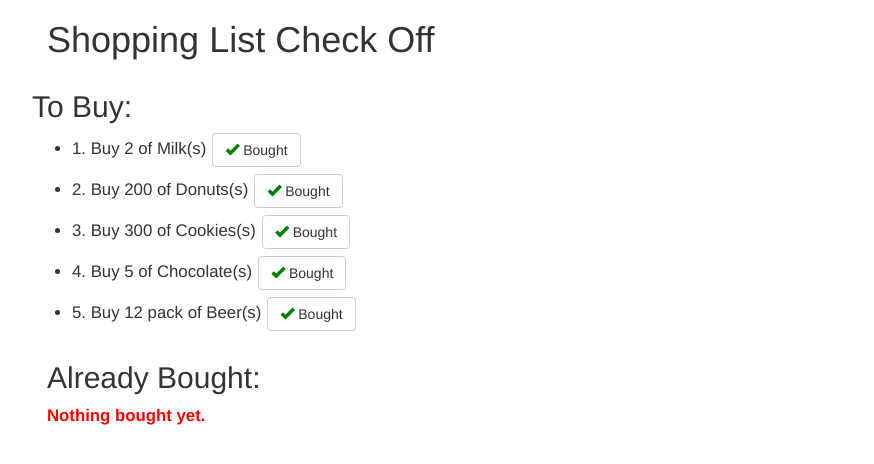
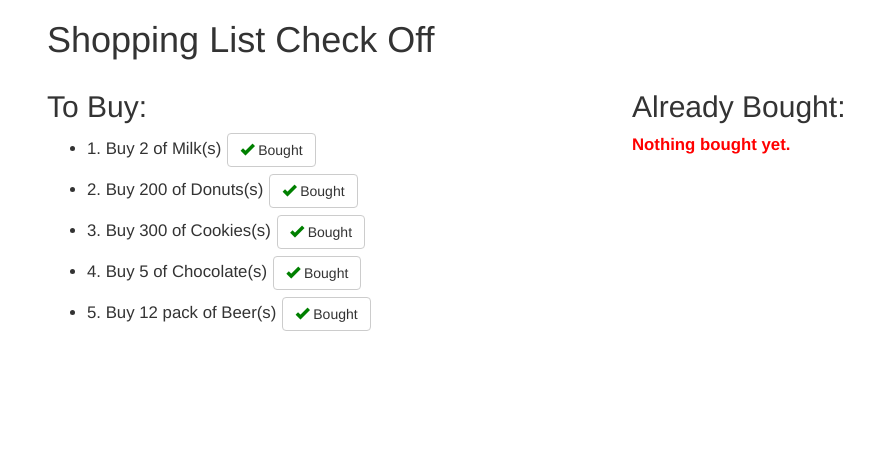
Before and after one commit to Alex-Z7/angjs_mod2_solution, a plain HTML site: page index.html in a window 1280 px wide. Shown: the whole page, without its empty margins (23-897 px from the left). Drawn offline with Linux system fonts and the light colour scheme.

Commit message:
module 2 width fix

```diff
--- a/index.html
+++ b/index.html
@@ -31,7 +31,7 @@
   <div class="row">
 
     <!-- To Buy List -->
-    <div ng-controller="ToBuyController as tobuylist" class=col-md-6">
+    <div ng-controller="ToBuyController as tobuylist" class="col-md-6">
      <h2>To Buy:</h2>
      <ul>
        <li ng-repeat="item in tobuylist.items">{{$index + 1}}. Buy {{item.quantity}} of {{item.name}}(s)<button ng-click="tobuylist.moveItem($index)" class="btn btn-default"><span class="glyphicon glyphicon-ok"></span> Bought</button></li>
```
